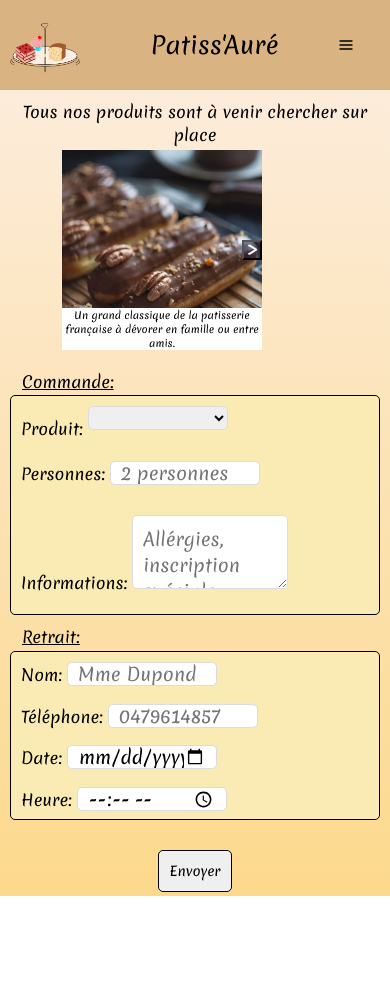
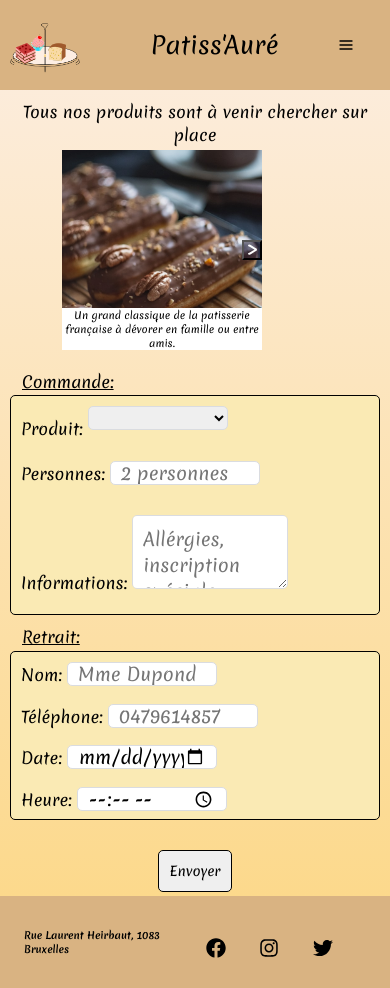
Before and after one commit to AurelieMoraitis/REACT, a React (Create React App) app in the folder patisserie/: page / in a window 390 px wide. Before the commit the page ends 896 px from the top, so only its background shows below. Built offline with nearby package versions, Linux system fonts and the light colour scheme.

Commit message:
feat: add footer (including mobile version)

```diff
--- a/patisserie/src/App.js
+++ b/patisserie/src/App.js
@@ -3,6 +3,7 @@
 import Header from "./components/header";
 import Main from "./components/main";
 import Side from "./components/side";
+import Footer from "./components/footer";
 
 function App() {
 
@@ -18,6 +19,7 @@
       <Header toggleMenu={toggleMenu}/>
       <Side isOpen={isOpen} toggleMenu={toggleMenu}/>
       <Main/>
+      <Footer/>
     </div>
   );
 }
--- /dev/null
+++ b/patisserie/src/components/footer/FooterStyle.js
@@ -0,0 +1,70 @@
+import styled from "styled-components";
+
+export const FooterContainer = styled.footer`
+    background: #D9B382;
+`;
+
+export const FooterWrap = styled.div`
+    padding: 16px 24px;
+    display: flex;
+    flex-direction: column;
+    justify-content: center;
+    align-items: center;
+    max-width: 1300px;
+    margin: 0 auto;
+`;
+
+export const SocialMedia = styled.section`
+    max-width: 1300px;
+    width: 100%;
+`;
+
+export const SocialMediaWrap = styled.div`
+    display: flex;
+    justify-content: space-between;
+    align-items: center;
+    max-width: 1100px;
+    margin: 16px auto 0 auto;
+
+    @media screen and (max)width: 820px {
+        flex-direction: column;
+    }
+`;
+
+export const Address = styled.a`
+    color: black;
+    text-decoration: none;
+    cursor: pointer;
+    display: flex;
+    justify-self: start;
+    cursor: pointer;
+    text-decoration: none;
+    align-items: center;
+    margin-bottom: 16px;
+
+    @media screen and (max-width: 480px) {
+        font-size: 10px;
+        font-weight: bold;
+    }
+`;
+
+export const SocialIcons = styled.div`
+
+    display: flex;
+    justify-content: space-between;
+    align-items: center;
+    width: 240px;
+
+    @media screen and (max-width: 480px) {
+        justify-content: space-evenly;
+    }
+`;
+
+export const SocialIconLink = styled.a`
+    color: black;
+    font-size: 24px;
+
+    @media screen and (max-width: 480px) {
+        font-size: 20px;
+    }
+`;
--- /dev/null
+++ b/patisserie/src/components/footer/index.js
@@ -0,0 +1,43 @@
+import React from 'react';
+import { FaFacebook, FaInstagram, FaTwitter } from 'react-icons/fa';
+import {
+    FooterContainer,
+    FooterWrap,
+    SocialMedia,
+    SocialMediaWrap,
+    Address,
+    SocialIcons,
+    SocialIconLink
+} from "./FooterStyle";
+
+const Footer = () => {
+
+    const lattitude = "50.869720";
+    const longitude = "4.305420";
+    const addressInMap = `https://maps.google.com?q=${lattitude},${longitude}`
+    return (
+        <FooterContainer>
+            <FooterWrap>
+                <SocialMedia>
+                    <SocialMediaWrap>
+                    <Address href={addressInMap} target="_blank">Rue Laurent Heirbaut, 1083 Bruxelles</Address>
+                        <SocialIcons>
+                            <SocialIconLink href="https://www.facebook.com/" target="_blank" aria-label="Facebook" rel="noopener noreferrer">
+                                <FaFacebook/>
+                            </SocialIconLink>
+                            <SocialIconLink href="https://www.instagram.com/" target="_blank" aria-label="Instagram" rel="noopener noreferrer">
+                                <FaInstagram/>
+                            </SocialIconLink>
+                            <SocialIconLink href="https://twitter.com/" target="_blank" aria-label="Twitter" rel="noopener noreferrer">
+                                <FaTwitter/>
+                            </SocialIconLink>
+                        </SocialIcons>
+                    </SocialMediaWrap>
+                </SocialMedia>
+            </FooterWrap>
+        </FooterContainer>
+        )
+    }
+
+
+export default Footer
```
